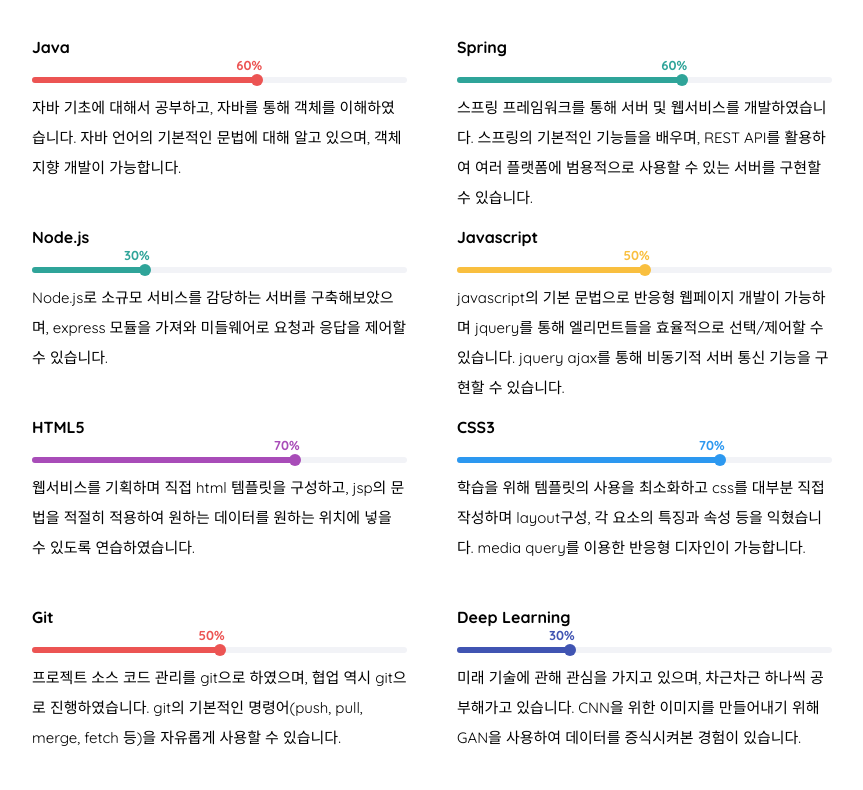
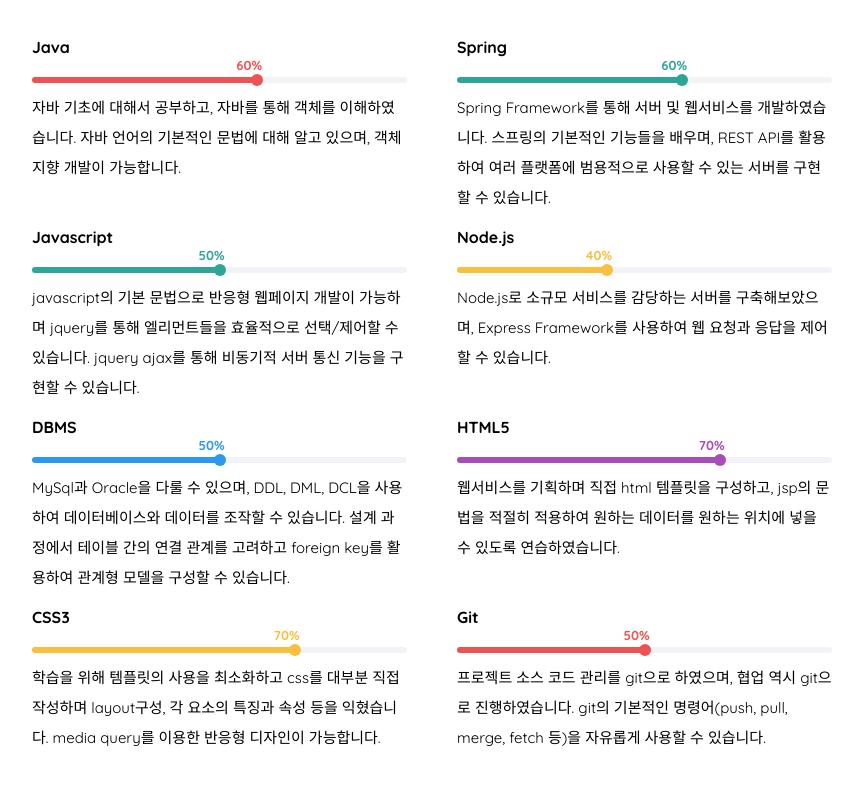
Before and after one commit to bestcitizen/aboutme, a plain HTML site: page index.html in a window 1280 px wide. Shown: the part 1945-2735 px from the top of the page, without its empty margins (358-1221 px from the left). Drawn offline with nearby package versions, Linux system fonts and the light colour scheme; a web font is replaced by a local one.

Commit message:
added : tech skill (dbms)

```diff
--- a/index.html
+++ b/index.html
@@ -101,6 +101,7 @@
 							<br/><br/>
 							<strong>Deep Learning</strong>에 관심이 있어 GAN(생성적 적대 신경망)을 통한 다차원 시계열(time-series) 데이터의 데이터 증식 처리를 직접 해보며, 변수값의 변화에 따른 성능 변화를 졸업 논문의 주제로 연구했습니다.
 						</p>
+
 						<div class="skill_tech">
 							<h4>Java</h4>
 							<div class="progress-background">
@@ -113,6 +114,7 @@
 								자바 기초에 대해서 공부하고, 자바를 통해 객체를 이해하였습니다. 자바 언어의 기본적인 문법에 대해 알고 있으며, 객체 지향 개발이 가능합니다.
 							</p>
 						</div>
+
 						<div class="skill_tech">
 							<h4>Spring</h4>
 							<div class="progress-background">
@@ -122,25 +124,14 @@
 								</div>
 							</div>
 							<p>
-								스프링 프레임워크를 통해 서버 및 웹서비스를 개발하였습니다. 스프링의 기본적인 기능들을 배우며, REST API를 활용하여 여러 플랫폼에 범용적으로 사용할 수 있는 서버를 구현할 수 있습니다.
+								Spring Framework를 통해 서버 및 웹서비스를 개발하였습니다. 스프링의 기본적인 기능들을 배우며, REST API를 활용하여 여러 플랫폼에 범용적으로 사용할 수 있는 서버를 구현할 수 있습니다.
 							</p>
 						</div>
-						<div class="skill_tech">
-							<h4>Node.js</h4>
-							<div class="progress-background">
-								<div class="progress-value w-30 c-2fa499 bgc-2fa499">
-									<span class="progress-ball"></span>
-									<span class="progress-percent">30%</span>
-								</div>
-							</div>
-							<p>
-								Node.js로 소규모 서비스를 감당하는 서버를 구축해보았으며, express 모듈을 가져와 미들웨어로 요청과 응답을 제어할 수 있습니다.
-							</p>
-						</div>
+
 						<div class="skill_tech">
 							<h4>Javascript</h4>
 							<div class="progress-background">
-								<div class="progress-value w-50 c-f9bf3f bgc-f9bf3f">
+								<div class="progress-value w-50 c-2fa499 bgc-2fa499">
 									<span class="progress-ball"></span>
 									<span class="progress-percent">50%</span>
 								</div>
@@ -149,6 +140,33 @@
 								javascript의 기본 문법으로 반응형 웹페이지 개발이 가능하며 jquery를 통해 엘리먼트들을 효율적으로 선택/제어할 수 있습니다. jquery ajax를 통해 비동기적 서버 통신 기능을 구현할 수 있습니다.
 							</p>
 						</div>
+
+						<div class="skill_tech">
+							<h4>Node.js</h4>
+							<div class="progress-background">
+								<div class="progress-value w-40 c-f9bf3f bgc-f9bf3f">
+									<span class="progress-ball"></span>
+									<span class="progress-percent">40%</span>
+								</div>
+							</div>
+							<p>
+								Node.js로 소규모 서비스를 감당하는 서버를 구축해보았으며, Express Framework를 사용하여 웹 요청과 응답을 제어할 수 있습니다.
+							</p>
+						</div>
+
+						<div class="skill_tech">
+							<h4>DBMS</h4>
+							<div class="progress-background">
+								<div class="progress-value w-50 c-2c98f0 bgc-2c98f0">
+									<span class="progress-ball"></span>
+									<span class="progress-percent">50%</span>
+								</div>
+							</div>
+							<p>
+								MySql과 Oracle을 다룰 수 있으며, DDL, DML, DCL을 사용하여 데이터베이스와 데이터를 조작할 수 있습니다. 설계 과정에서 테이블 간의 연결 관계를 고려하고 foreign key를 활용하여 관계형 모델을 구성할 수 있습니다.
+							</p>
+						</div>
+
 						<div class="skill_tech">
 							<h4>HTML5</h4>
 							<div class="progress-background">
@@ -161,10 +179,11 @@
 								웹서비스를 기획하며 직접 html 템플릿을 구성하고, jsp의 문법을 적절히 적용하여 원하는 데이터를 원하는 위치에 넣을 수 있도록 연습하였습니다.
 							</p>
 						</div>
+
 						<div class="skill_tech">
 							<h4>CSS3</h4>
 							<div class="progress-background">
-								<div class="progress-value w-70 c-2c98f0 bgc-2c98f0">
+								<div class="progress-value w-70 c-f9bf3f bgc-f9bf3f">
 									<span class="progress-ball"></span>
 									<span class="progress-percent">70%</span>
 								</div>
@@ -173,6 +192,7 @@
 								학습을 위해 템플릿의 사용을 최소화하고 css를 대부분 직접 작성하며 layout구성, 각 요소의 특징과 속성 등을 익혔습니다. media query를 이용한 반응형 디자인이 가능합니다.
 							</p>
 						</div>
+
 						<div class="skill_tech">
 							<h4>Git</h4>
 							<div class="progress-background">
@@ -185,6 +205,7 @@
 								프로젝트 소스 코드 관리를 git으로 하였으며, 협업 역시 git으로 진행하였습니다. git의 기본적인 명령어(push, pull, merge, fetch 등)을 자유롭게 사용할 수 있습니다.
 							</p>
 						</div>
+
 						<div class="skill_tech">
 							<h4>Deep Learning</h4>
 							<div class="progress-background">
@@ -197,6 +218,7 @@
 								미래 기술에 관해 관심을 가지고 있으며, 차근차근 하나씩 공부해가고 있습니다. CNN을 위한 이미지를 만들어내기 위해 GAN을 사용하여 데이터를 증식시켜본 경험이 있습니다.
 							</p>
 						</div>
+
 					</div>
 				</div>
 
@@ -364,7 +386,7 @@
 							<div class="detail">
 								<h4>Korea IT Academy 국비 교육 <span>2020.08 ~ 현재</span></h4>
 								<p>
-									Korea IT Academy 국비 6개월 과정을 수강하였습니다. Java와 Spring 프레임워크에 대해 배우며 서버 개발자로 성장하기 위한 교육들을 받고 있습니다. 추가적으로 AWS를 활용한 배포, Git을 통한 소스코드 관리 등을 진행하고 있습니다.
+									Korea IT Academy 국비 6개월 과정을 수강하였습니다. Java와 Spring Framework 외에도 Node.js, express, ajax 등을 배우며 서버 개발자로 성장하기 위한 교육을 받고 있습니다. 추가적으로 AWS를 활용한 배포, Git을 통한 소스코드 관리 등을 진행하고 있습니다.
 								</p>
 							</div>
 						</div>
```
